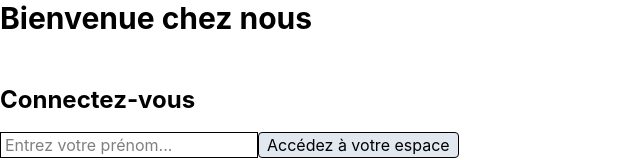
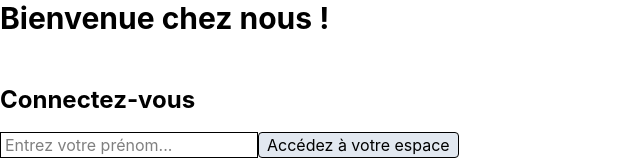
Before and after one commit to AnouGeek/crazee-burger, a React app: page / in a window 1280 px wide. Shown: the top 160 px of the page, without its empty margins (0-640 px from the left). Built offline with nearby package versions, Linux system fonts and the light colour scheme; the HTML template or start-up script is replaced by a standard one.

Commit message:
✏️ F01: LOGIN > Form > Fix typo

```diff
--- a/src/components/pages/login/LoginForm.jsx
+++ b/src/components/pages/login/LoginForm.jsx
@@ -18,7 +18,7 @@ export default function LoginForm() {
   // affichage (render)
   return (
     <form action="submit" onSubmit={handleSubmit}>
-      <h1 className="text-3xl font-bold mb-12">Bienvenue chez nous</h1>
+      <h1 className="text-3xl font-bold mb-12">Bienvenue chez nous !</h1>
       <h2 className="text-2xl font-bold mb-4">Connectez-vous</h2>
       <input
         className="border px-1"
```
